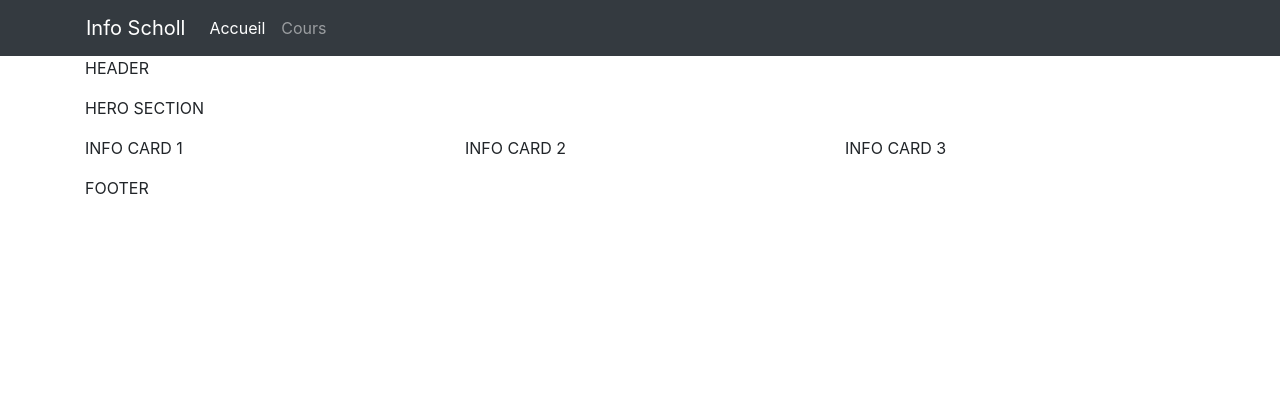
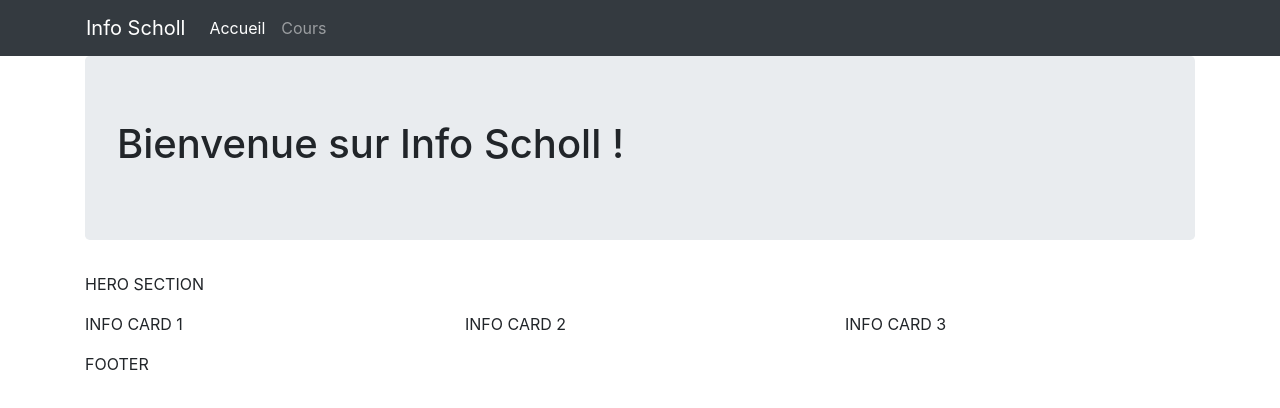
Before and after one commit to ThibaultG94/Info_School, a plain HTML site: page index.html in a window 1280 px wide. Drawn offline with nearby package versions, Linux system fonts and the light colour scheme.

Commit message:
jumbotron

```diff
--- a/index.html
+++ b/index.html
@@ -43,7 +43,9 @@
     <div class="container">
         <div class="row">
             <div class="col">
-                <p>HEADER</p>
+                <div class="jumbotron">
+                    <h1>Bienvenue sur Info Scholl !</h1>
+                </div>
             </div>
         </div>
         <div class="row">
```
